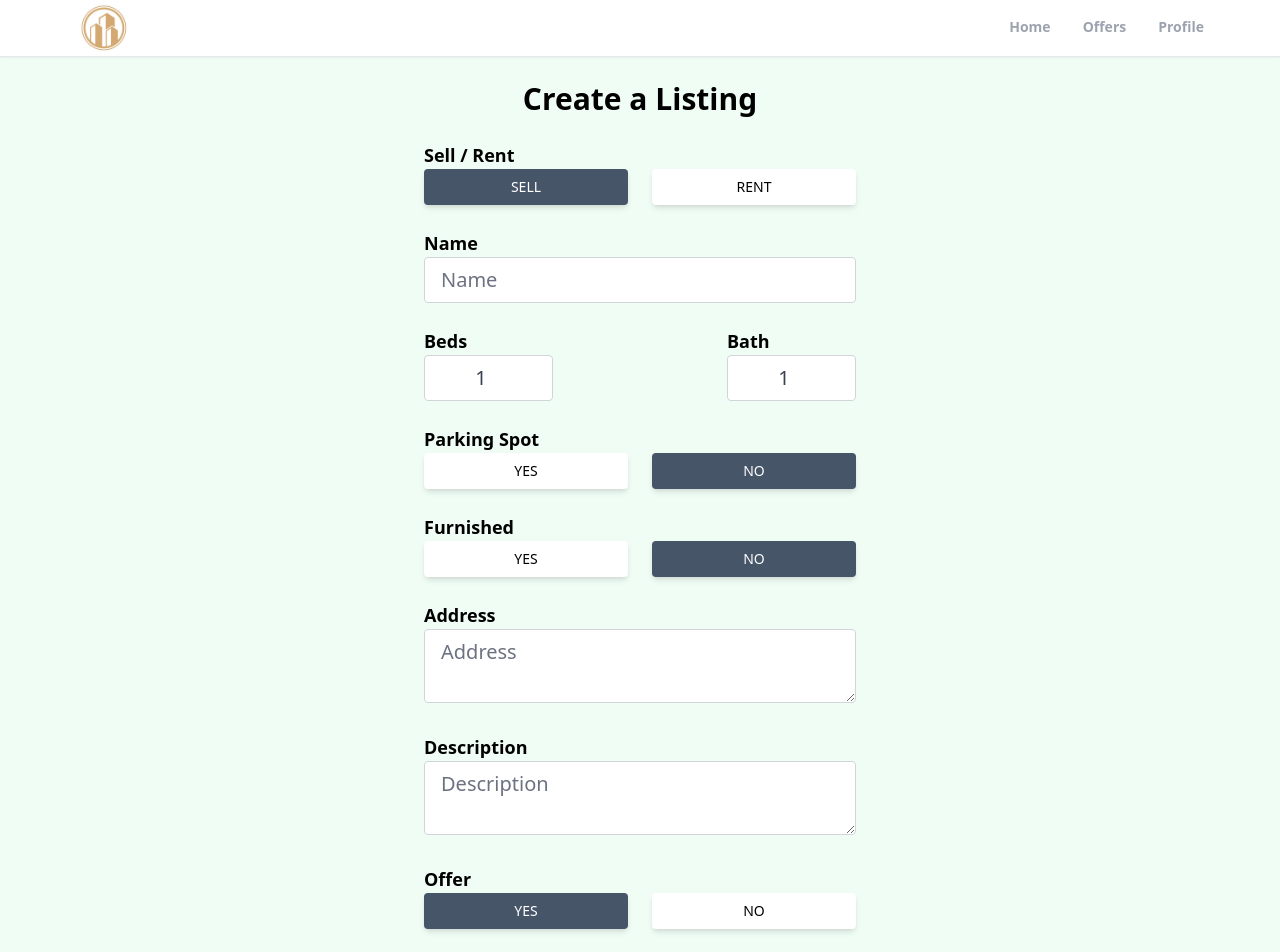
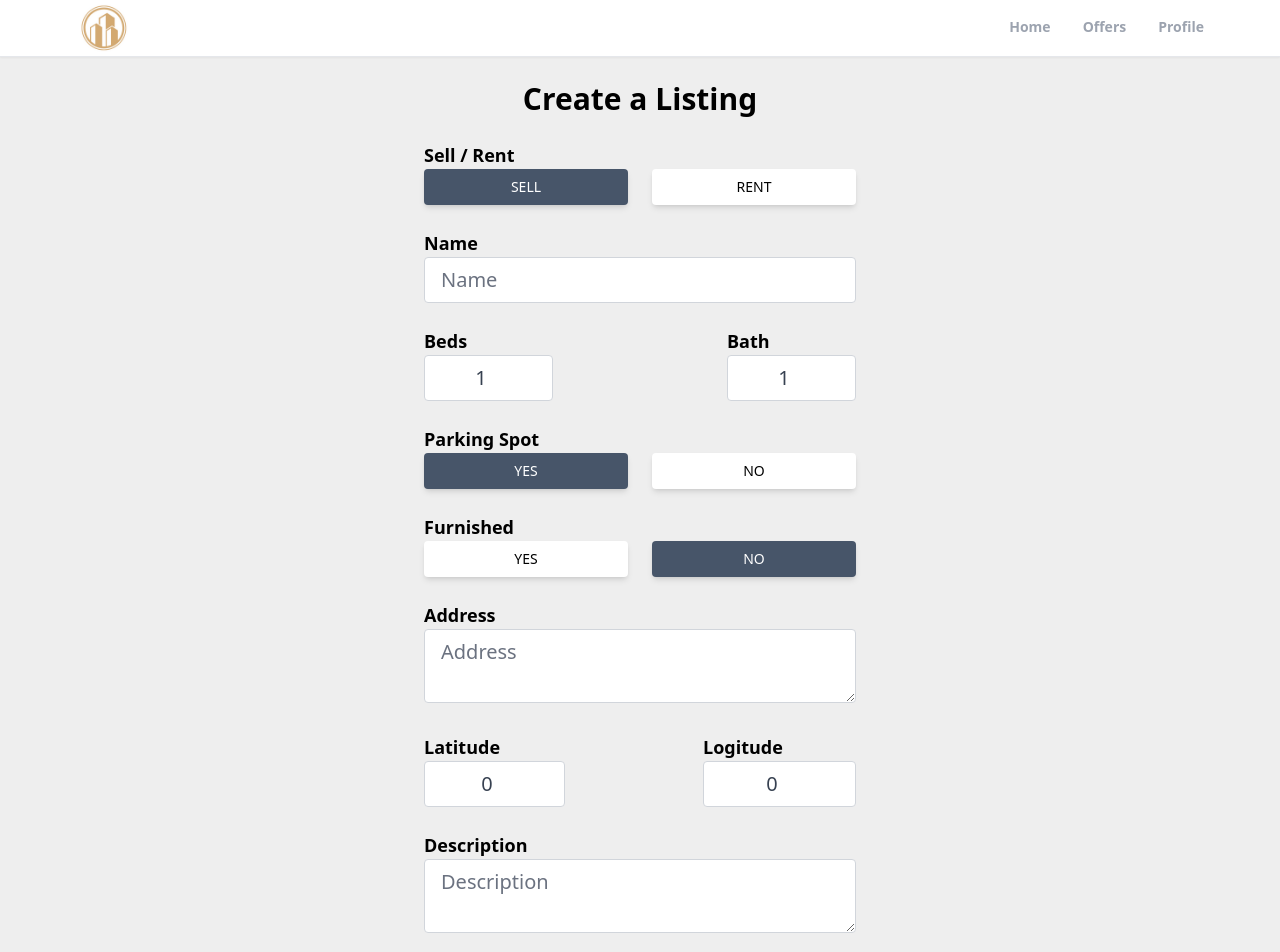
Before and after one commit to aminulds/reactrealestate, a React (Create React App) app: page /create-listing in a window 1280 px wide. Shown: the top 952 px of the page. Built offline with nearby package versions, Linux system fonts and the light colour scheme; no server answers; sample sign-in values are in the browser's storage.

Commit message:
create listing page done

```diff
--- a/package.json
+++ b/package.json
@@ -14,6 +14,7 @@
     "react-router-dom": "^6.4.3",
     "react-scripts": "5.0.1",
     "react-toastify": "^9.1.1",
+    "uuid": "^9.0.0",
     "web-vitals": "^2.1.4"
   },
   "scripts": {
--- a/src/App.js
+++ b/src/App.js
@@ -22,10 +22,12 @@ function App() {
           <Route path="/profile" element={<PrivetRout />}>
             <Route path="/profile" element={<Profile />} />
           </Route>
+          <Route path="/create-listing" element={<PrivetRout />}>
+            <Route path="/create-listing" element={<CreateListing />} />
+          </Route>
           <Route path="/sign-in" element={<Signin />} />
           <Route path="/sign-up" element={<Signup />} />
           <Route path="/forgot-password" element={<ForgotPass />} />
-          <Route path="/create-listing" element={<CreateListing />} />
         </Routes>
       </Router>
 
--- a/src/index.css
+++ b/src/index.css
@@ -3,5 +3,5 @@
 @tailwind utilities;
 
 body {
-	background-color: rgb(240, 253, 244);
+	background-color: #eeeeee;
 }
--- a/src/pages/createListing.jsx
+++ b/src/pages/createListing.jsx
@@ -1,37 +1,174 @@
 import React, { useState } from 'react';
+import { toast } from 'react-toastify';
+import Spinner from '../components/Spinner';
+import { getStorage, ref, uploadBytesResumable, getDownloadURL } from 'firebase/storage';
+import { getAuth } from 'firebase/auth';
+import { v4 as uuidv4 } from "uuid";
+import { addDoc, collection, serverTimestamp } from 'firebase/firestore';
+import { db } from './../firebase';
+import { useNavigate } from 'react-router-dom';
 
 const CreateListing = () => {
+  const navigate = useNavigate();
+  const auth = getAuth();
+  const [enableLoaction, setEnableLocation] = useState(true);
+  const [loadding, setLoadding] = useState(false);
   const [formData, setFormData] = useState({
-    type: "rent",
+    type: "sale",
     name: "",
     bedrooms: 1,
     bathrooms: 1,
-    parking: false,
+    parking: true,
     furnished: false,
     address: "",
     description: "",
     offer: true,
-    regularPrice: 0,
-    discountedPrice: 0,
+    regularPrice: 50,
+    discountedPrice: 40,
+    latitude: 0,
+    longitude: 0,
+    images: {},
   });
-  const { type, name, bedrooms, bathrooms, parking, furnished, address, description, offer, regularPrice, discountedPrice } = formData;
+  const { type, name, bedrooms, bathrooms, parking, furnished, address, description, offer, regularPrice, discountedPrice, latitude, longitude, images } = formData;
 
-  const onChange = () => {
+  const onChange = (e) => {
+    let bololean = null;
+    if (e.target.value === 'true') {
+      bololean = true;
+    }
+    if (e.target.value === 'false') {
+      bololean = false;
+    }
+    // Files
+    if (e.target.files) {
+      setFormData((prevState) => ({
+        ...prevState,
+        images: e.target.files
+      }));
+    }
+    // Text/Boolean
+    if (!e.target.files) {
+      setFormData((prevState) => ({
+        ...prevState,
+        [e.target.id]: bololean ?? e.target.value,
+      }));
+    }
 
+    if (discountedPrice >= regularPrice) {
+      toast.error("Regualr price need to be greater than discount price!");
+    }
+
+  };
+
+  const onSubmit = async (e) => {
+    e.preventDefault();
+    setLoadding(true);
+
+    if (discountedPrice >= regularPrice) {
+      setLoadding(false);
+      toast.error("Regualr price need to be greater than discount price!");
+      return;
+    }
+
+    if (images.length > 6) {
+      setLoadding(false);
+      toast.error("Maximum 6 image you can upload!");
+      return;
+    };
+
+    const storeImage = async (image) => {
+      return new Promise((resolve, reject) => {
+        const storage = getStorage();
+        const filename = `${auth.currentUser.uid}-${image.name}-${uuidv4()}`
+        const storageRef = ref(storage, filename);
+        const uploadTask = uploadBytesResumable(storageRef, image);
+        uploadTask.on(
+          "state_changed",
+          (snapshot) => {
+            const progress = (snapshot.bytesTransferred / snapshot.totalBytes) * 100;
+            switch (snapshot.state) {
+              case "paused":
+                console.log("upload pause");
+                break;
+              case "running":
+                console.log("upload running");
+                break;
+            }
+          },
+          (error) => {
+            reject(error)
+          },
+          () => {
+            getDownloadURL(uploadTask.snapshot.ref).then((downloadURL) => {
+              resolve(downloadURL);
+            })
+          }
+        )
+      })
+    };
+
+    const imgUrls = await Promise.all(
+      [...images].map((image) => storeImage(image))).catch((error) => {
+        setLoadding(false);
+        toast.error("Image not uploaded!");
+        return;
+      }
+      );
+
+    let geolocation = {};
+    let location;
+    if (enableLoaction) {
+      const response = await fetch(
+        `https://maps.googleapis.com/maps/api/geocode/json?address=${address}&key=${process.env.REACT_APP_GEOCODE_API_KEY}`
+      );
+      const data = await response.json();
+      geolocation.lat = data.results[0]?.geometry.location.lat ?? 0;
+      geolocation.lng = data.results[0]?.geometry.location.lng ?? 0;
+
+      location = data.status === "ZERO_RESULTS" && undefined;
+
+      if (location === undefined) {
+        setLoadding(false);
+        toast.error("please enter a correct address");
+        return;
+      }
+    } else {
+      geolocation.lat = latitude;
+      geolocation.lng = longitude;
+    }
+
+    const formDataCopy = {
+      ...formData,
+      imgUrls,
+      geolocation,
+      timestamp: serverTimestamp(),
+    };
+    delete formDataCopy.images;
+    !formDataCopy.offer && delete formDataCopy.discountedPrice;
+    const docRef = await addDoc(collection(db, "listings"), formDataCopy);
+    setLoadding(false);
+    toast.success("Listing Created");
+    navigate(`/category/${formDataCopy.type}/${docRef.id}`);
+  };
+
+
+
+  if (loadding) {
+    return <Spinner />
   };
 
   return (
     <main className='max-w-md px-2 mx-auto my-6'>
       <h1 className='text-3xl text-center font-bold'>Create a Listing</h1>
 
-      <form >
+      <form onSubmit={onSubmit}>
         {/* Listing Type */}
         <p className='text-lg mt-6 font-semibold'>Sell / Rent</p>
         <div className='flex'>
-          <button onChange={onChange} type='button' id='type' value='sale' className={`mr-3 px-7 py-2 font-medium text-sm uppercase shadow-md rounded hover:shadow-lg focus:shadow-lg active:shadow-lg transition duration-150 ease-in-out w-full ${type === "sale" ? "bg-white text-black" : "bg-slate-600 text-white"}`}>
+          <button onClick={onChange} type='button' id='type' value='sale' className={`mr-3 px-7 py-2 font-medium text-sm uppercase shadow-md rounded hover:shadow-lg focus:shadow-lg active:shadow-lg transition duration-150 ease-in-out w-full ${type === "rent" ? "bg-white text-black" : "bg-slate-600 text-white"}`}>
             Sell
           </button>
-          <button onChange={onChange} type='button' id='type' value='sale' className={`ml-3 px-7 py-2 font-medium text-sm uppercase shadow-md rounded hover:shadow-lg focus:shadow-lg active:shadow-lg transition duration-150 ease-in-out w-full ${type === "rent" ? "bg-white text-black" : "bg-slate-600 text-white"}`}>
+          <button onClick={onChange} type='button' id='type' value='rent' className={`ml-3 px-7 py-2 font-medium text-sm uppercase shadow-md rounded hover:shadow-lg focus:shadow-lg active:shadow-lg transition duration-150 ease-in-out w-full ${type === "sale" ? "bg-white text-black" : "bg-slate-600 text-white"}`}>
             Rent
           </button>
         </div>
@@ -56,10 +193,10 @@ const CreateListing = () => {
         {/* Parking Spot */}
         <p className='text-lg mt-6 font-semibold'>Parking Spot</p>
         <div className='flex'>
-          <button onChange={onChange} type='button' id='parking' value={true} className={`mr-3 px-7 py-2 font-medium text-sm uppercase shadow-md rounded hover:shadow-lg focus:shadow-lg active:shadow-lg transition duration-150 ease-in-out w-full ${!parking ? "bg-white text-black" : "bg-slate-600 text-white"}`}>
+          <button onClick={onChange} type='button' id='parking' value={true} className={`mr-3 px-7 py-2 font-medium text-sm uppercase shadow-md rounded hover:shadow-lg focus:shadow-lg active:shadow-lg transition duration-150 ease-in-out w-full ${!parking ? "bg-white text-black" : "bg-slate-600 text-white"}`}>
             Yes
           </button>
-          <button onChange={onChange} type='button' id='parking' value={false} className={`ml-3 px-7 py-2 font-medium text-sm uppercase shadow-md rounded hover:shadow-lg focus:shadow-lg active:shadow-lg transition duration-150 ease-in-out w-full ${parking ? "bg-white text-black" : "bg-slate-600 text-white"}`}>
+          <button onClick={onChange} type='button' id='parking' value={false} className={`ml-3 px-7 py-2 font-medium text-sm uppercase shadow-md rounded hover:shadow-lg focus:shadow-lg active:shadow-lg transition duration-150 ease-in-out w-full ${parking ? "bg-white text-black" : "bg-slate-600 text-white"}`}>
             No
           </button>
         </div>
@@ -67,10 +204,10 @@ const CreateListing = () => {
         {/* Furnished */}
         <p className='text-lg mt-6 font-semibold'>Furnished</p>
         <div className='flex'>
-          <button onChange={onChange} type='button' id='furnished' value={true} className={`mr-3 px-7 py-2 font-medium text-sm uppercase shadow-md rounded hover:shadow-lg focus:shadow-lg active:shadow-lg transition duration-150 ease-in-out w-full ${!furnished ? "bg-white text-black" : "bg-slate-600 text-white"}`}>
+          <button onClick={onChange} type='button' id='furnished' value={true} className={`mr-3 px-7 py-2 font-medium text-sm uppercase shadow-md rounded hover:shadow-lg focus:shadow-lg active:shadow-lg transition duration-150 ease-in-out w-full ${!furnished ? "bg-white text-black" : "bg-slate-600 text-white"}`}>
             Yes
           </button>
-          <button onChange={onChange} type='button' id='furnished' value={false} className={`ml-3 px-7 py-2 font-medium text-sm uppercase shadow-md rounded hover:shadow-lg focus:shadow-lg active:shadow-lg transition duration-150 ease-in-out w-full ${furnished ? "bg-white text-black" : "bg-slate-600 text-white"}`}>
+          <button onClick={onChange} type='button' id='furnished' value={false} className={`ml-3 px-7 py-2 font-medium text-sm uppercase shadow-md rounded hover:shadow-lg focus:shadow-lg active:shadow-lg transition duration-150 ease-in-out w-full ${furnished ? "bg-white text-black" : "bg-slate-600 text-white"}`}>
             No
           </button>
         </div>
@@ -79,6 +216,21 @@ const CreateListing = () => {
         <p className='text-lg mt-6 font-semibold'>Address</p>
         <textarea onChange={onChange} type="text" id="address" value={address} placeholder="Address" required className='w-full px-4 py-2 text-xl text-gray-700 bg-white border-gray-300 rounded transition duration-150 ease-in-out focus:text-gray-700 focus:bg-white focus:border-slate-600 mb-6' />
 
+        {/* Latitude Logitude */}
+        {enableLoaction && (
+          <div className='flex items-center justify-between space-x-6 mb-6'>
+            <div>
+              <p className='text-lg font-semibold'>Latitude</p>
+              <input onChange={onChange} type="number" id="latitude" value={latitude} required={enableLoaction} min="-90" max="90" className='w-full px-4 py-2 text-xl text-gray-700 bg-white border border-gray-300 rounded transition duration-150 ease-in-out focus:text-gray-700 focus:bg-white focus:border-slate-600 text-center' />
+            </div>
+
+            <div>
+              <p className='text-lg font-semibold'>Logitude</p>
+              <input onChange={onChange} type="number" id="longitude" value={longitude} required={enableLoaction} min="-180" max="180" className='w-full px-4 py-2 text-xl text-gray-700 bg-white border border-gray-300 rounded transition duration-150 ease-in-out focus:text-gray-700 focus:bg-white focus:border-slate-600 text-center' />
+            </div>
+          </div>
+        )}
+
         {/* Description */}
         <p className='text-lg font-semibold'>Description</p>
         <textarea onChange={onChange} type="text" id="description" value={description} placeholder="Description" required className='w-full px-4 py-2 text-xl text-gray-700 bg-white border-gray-300 rounded transition duration-150 ease-in-out focus:text-gray-700 focus:bg-white focus:border-slate-600 mb-6' />
@@ -86,14 +238,16 @@ const CreateListing = () => {
         {/* Offer */}
         <p className='text-lg font-semibold'>Offer</p>
         <div className='flex mb-6'>
-          <button onChange={onChange} type='button' id='offer' value={true} className={`mr-3 px-7 py-2 font-medium text-sm uppercase shadow-md rounded hover:shadow-lg focus:shadow-lg active:shadow-lg transition duration-150 ease-in-out w-full ${!offer ? "bg-white text-black" : "bg-slate-600 text-white"}`}>
+          <button onClick={onChange} type='button' id='offer' value={true} className={`mr-3 px-7 py-2 font-medium text-sm uppercase shadow-md rounded hover:shadow-lg focus:shadow-lg active:shadow-lg transition duration-150 ease-in-out w-full ${!offer ? "bg-white text-black" : "bg-slate-600 text-white"}`}>
             Yes
           </button>
-          <button onChange={onChange} type='button' id='furnished' value={false} className={`ml-3 px-7 py-2 font-medium text-sm uppercase shadow-md rounded hover:shadow-lg focus:shadow-lg active:shadow-lg transition duration-150 ease-in-out w-full ${offer ? "bg-white text-black" : "bg-slate-600 text-white"}`}>
+          <button onClick={onChange} type='button' id='offer' value={false} className={`ml-3 px-7 py-2 font-medium text-sm uppercase shadow-md rounded hover:shadow-lg focus:shadow-lg active:shadow-lg transition duration-150 ease-in-out w-full ${offer ? "bg-white text-black" : "bg-slate-600 text-white"}`}>
             No
           </button>
         </div>
 
+        {/* Price */}
+        <div className={`${type === "sale" ? "flex justify-between space-x-4" : ""}`}>
           {/* Regular Price */}
           <div className='flex items-center mb-6'>
             <div>
@@ -115,7 +269,7 @@ const CreateListing = () => {
               <div>
                 <p className='text-lg font-semibold'>Discounted Price</p>
                 <div className='flex items-center justify-center space-x-6'>
-                <input type="number" id="discountedPrice" value={discountedPrice} onChange={onChange} min="50" max="500000000" required={offer} className='w-full px-4 py-2 text-xl text-gray-700 bg-white border border-gray-300 rounded transition duration-150 ease-in-out focus:text-gray-700 focus:bg-white focus:border-slate-600 text-center' />
+                  <input type="number" id="discountedPrice" value={discountedPrice} onChange={onChange} min="40" max="500000000" required={offer} className='w-full px-4 py-2 text-xl text-gray-700 bg-white border border-gray-300 rounded transition duration-150 ease-in-out focus:text-gray-700 focus:bg-white focus:border-slate-600 text-center' />
                   {type === "rent" && (
                     <div>
                       <p className='w-full whitespace-nowrap'>$ / Month</p>
@@ -125,10 +279,11 @@ const CreateListing = () => {
               </div>
             </div>
           )}
+        </div>
 
         {/* Upload Image */}
         <div className='mb-6'>
-          <p className='text-lg font-semibold'>Images</p>
+          <p className='text-lg font-semibold'>Upload Images</p>
           <p className='text-gray-600'>The first image will be the cover (max 6)</p>
 
           <input type="file" id="images" onChange={onChange} accept=".jpg,.png,.jpeg" multiple required className='w-full px-3 py-1.5 text-gray-700 bg-white border border-gray-300 rounded transition duration-150 ease-in-out focus:bg-white focus:border-slate-600' />
--- a/src/pages/profile.jsx
+++ b/src/pages/profile.jsx
@@ -2,7 +2,6 @@ import { getAuth, updateProfile } from 'firebase/auth';
 import React, { useState } from 'react';
 import { Link, useNavigate } from 'react-router-dom';
 import { toast } from 'react-toastify';
-import { async } from '@firebase/util';
 import { doc, updateDoc } from 'firebase/firestore';
 import { db } from '../firebase';
 import { FcHome } from 'react-icons/fc';
```
Also changed, not shown: 1 other file (tests, documents, lock files or other folders). Lines whose indentation alone changed are shown as unchanged.
